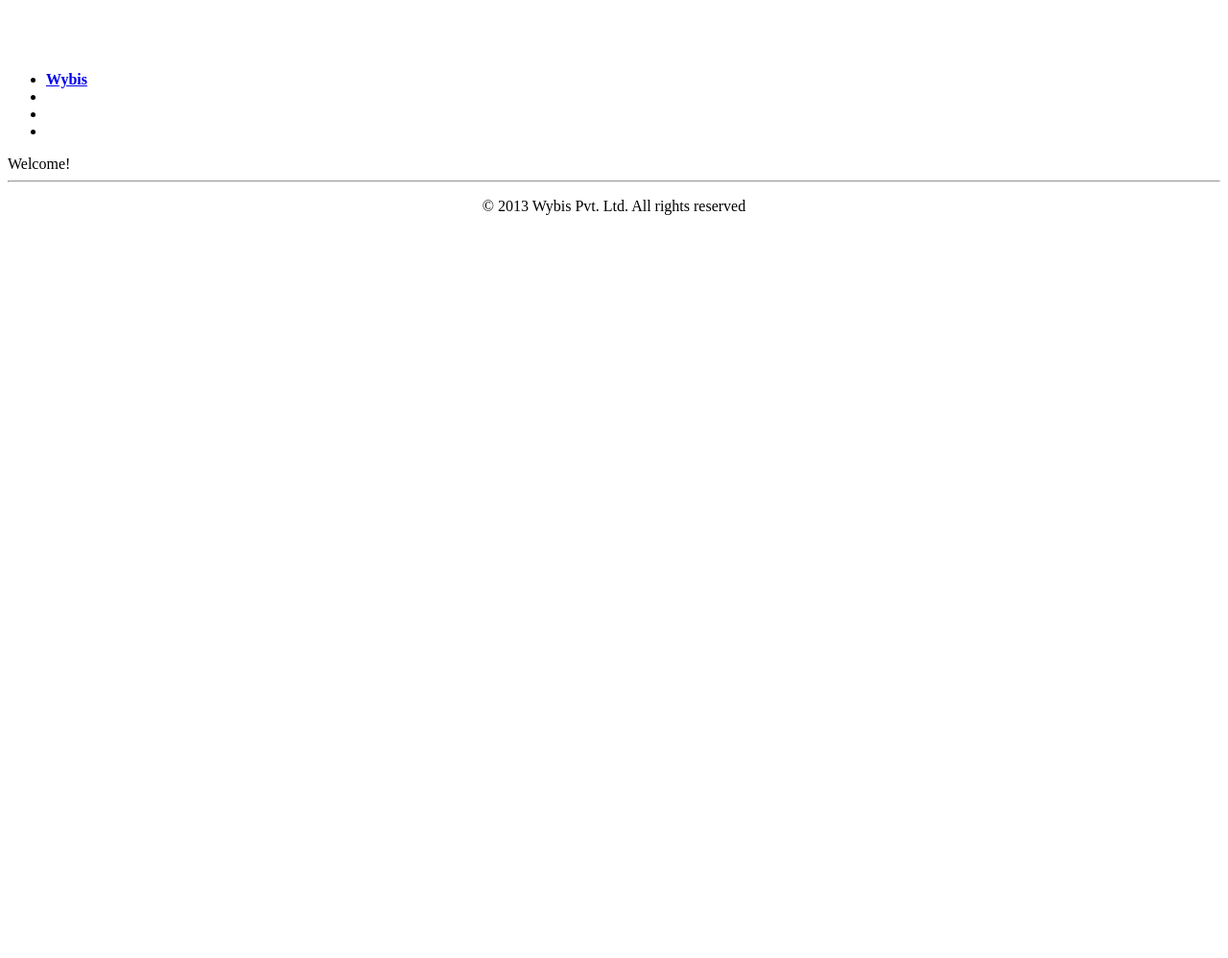
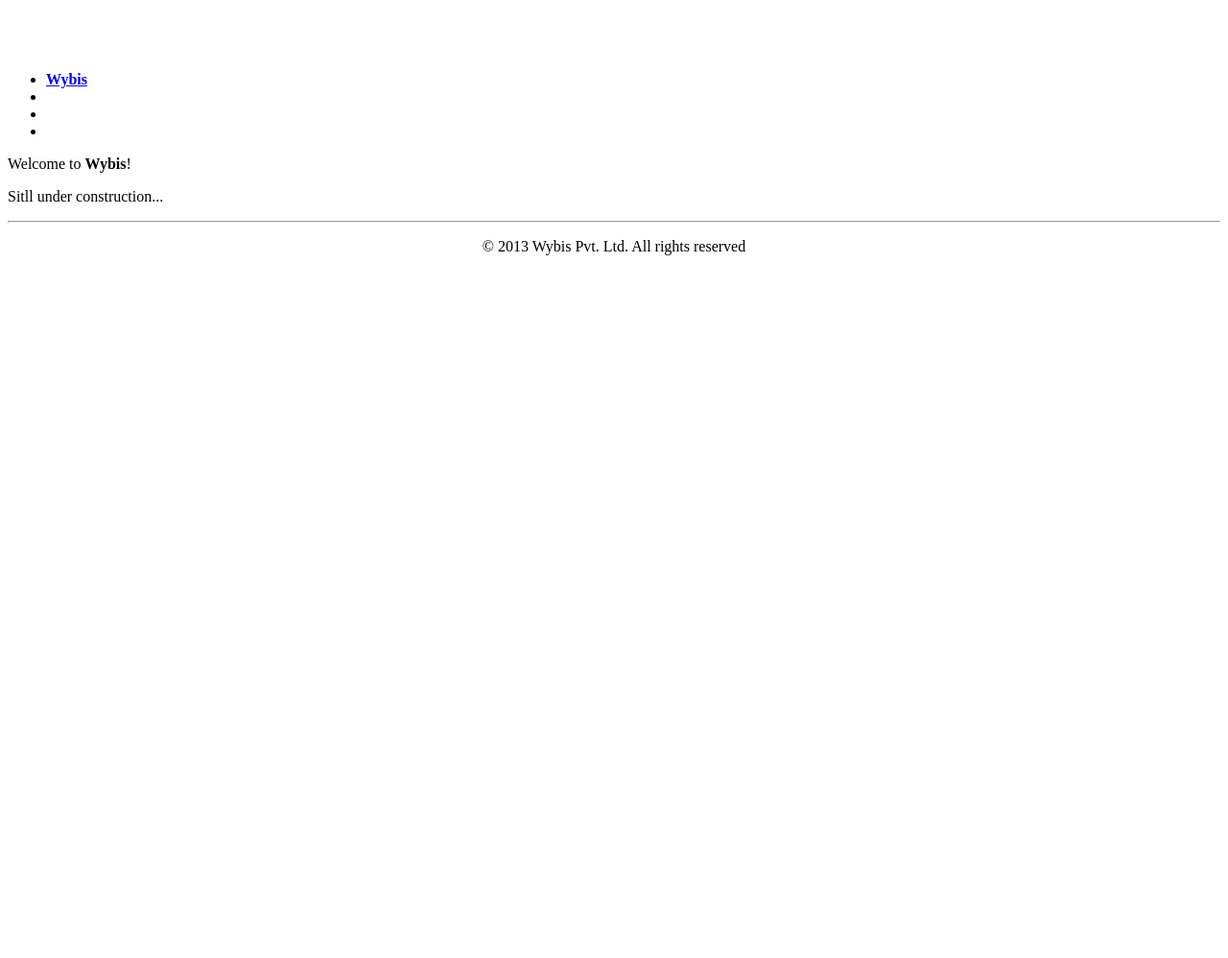
Before and after one commit to wybis/wybis, a Jekyll site: the page built from index.html, in a window 1280 px wide. Shown: the whole page at 96% size. Built offline with Jekyll 4.4.1, drawn with Linux system fonts in a browser that asks for light colours; nearby versions of some CDN libraries; Markdown is read by kramdown in place of the engine named in the settings; a style sheet for code colours, icons or effects is not loaded.

Commit message:
Update index.html

```diff
--- a/index.html
+++ b/index.html
@@ -3,4 +3,6 @@ layout: layout
 title: "Wybis - Home"
 ---
 
-Welcome!
+Welcome to <b>Wybis</b>!
+<br/>
+<p>Sitll under construction...</p>
```
